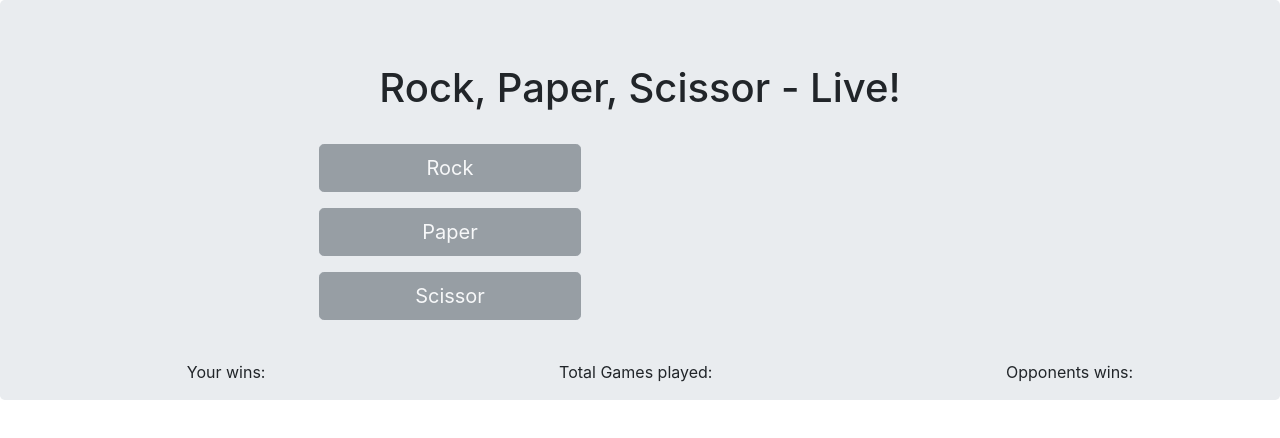
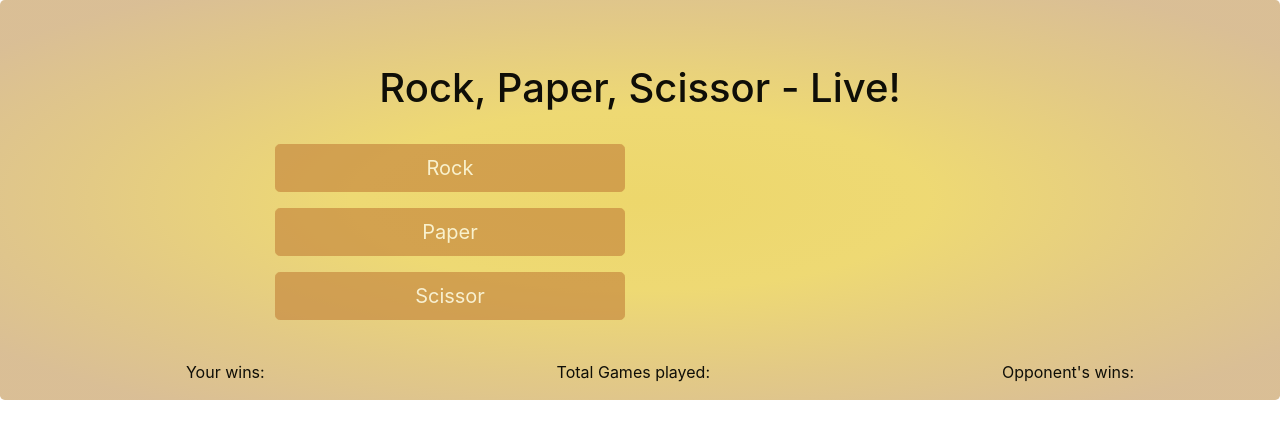
Before and after one commit to gkpeel/RPS-Multiplayer, a plain HTML site: page index.html in a window 1280 px wide. Both pictures are taken after a click on the button "Start". Drawn offline with nearby package versions, Linux system fonts and the light colour scheme; no server answers.

Commit message:
improved css

```diff
--- a/assets/css/style.css
+++ b/assets/css/style.css
@@ -1,5 +1,16 @@
+
+body {
+    color: #0F0E07;
+}
+
 .rps-jumbotron {
     position: relative;
+
+    /* Permalink - use to edit and share this gradient: http://colorzilla.com/gradient-editor/#edd76c+32,d3b383+89&1+0,0.9+63,0.85+89 */
+    background: -moz-radial-gradient(center, ellipse cover, rgba(237,215,108,1) 0%, rgba(237,215,108,0.95) 32%, rgba(223,195,121,0.9) 63%, rgba(211,179,131,0.85) 89%); /* FF3.6-15 */
+    background: -webkit-radial-gradient(center, ellipse cover, rgba(237,215,108,1) 0%,rgba(237,215,108,0.95) 32%,rgba(223,195,121,0.9) 63%,rgba(211,179,131,0.85) 89%); /* Chrome10-25,Safari5.1-6 */
+    background: radial-gradient(ellipse at center, rgba(237,215,108,1) 0%,rgba(237,215,108,0.95) 32%,rgba(223,195,121,0.9) 63%,rgba(211,179,131,0.85) 89%); /* W3C, IE10+, FF16+, Chrome26+, Opera12+, Safari7+ */
+    filter: progid:DXImageTransform.Microsoft.gradient( startColorstr='#edd76c', endColorstr='#d9d3b383',GradientType=1 ); /* IE6-9 fallback on horizontal gradient */
 }
 
 #moves-display img, #moves-display h3 {
@@ -28,7 +39,24 @@
 
 .btn-move-group button {
     display: block;
-    max-width: 75%;
-    min-width: 75%;
     margin: 1rem auto;
+    width: 100%;
 }
+
+.btn-secondary {
+    color: #fff;
+    background-color: #c5853c;
+    border-color: #c5853c;
+}
+
+.btn-secondary.disabled {
+    color: #fff;
+    background-color: #c5853c;
+    border-color: #c5853c;
+}
+
+.btn-secondary:hover {
+    color: #fff;
+    background-color: #a8702f;
+    border-color: #a8702f;
+}
--- a/assets/js/app.js
+++ b/assets/js/app.js
@@ -302,7 +302,7 @@ database.ref().on('value', function(snapshot){
         setTimeout(function(){
             $("#game-instructions").html("<h3>Pick again</h3>");
             $("#moves-display").text("");
-        }, 2000);
+        }, 3000);
     }
 
     // Refresh the displayed game stats on any update
--- a/index.html
+++ b/index.html
@@ -40,7 +40,7 @@
                 <ul>
                     <li>Your wins: <span id="user-wins"></span></li>
                     <li>Total Games played: <span id="games-played"></span></li>
-                    <li>Opponents wins: <span id="opponent-wins"></span></li>
+                    <li>Opponent's wins: <span id="opponent-wins"></span></li>
                 </ul>
             </div>
         </div>
```
